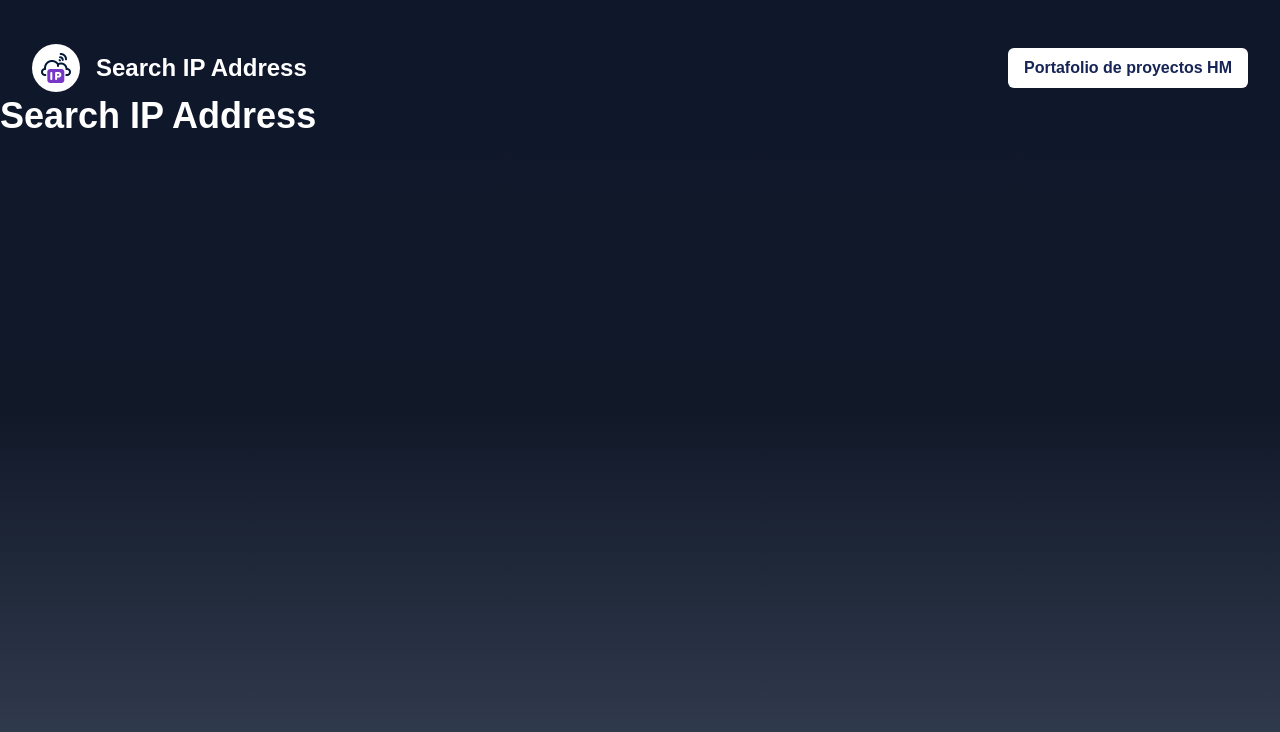
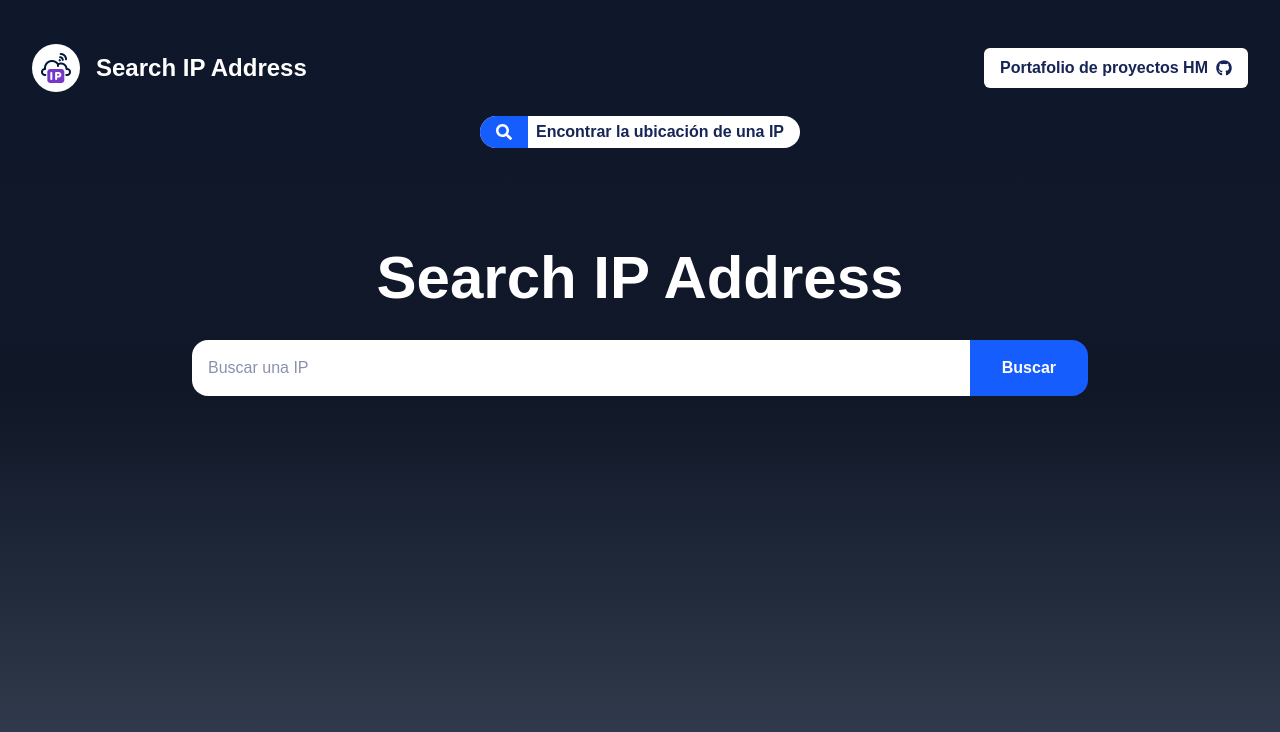
Before and after one commit to EnriqueHM31/api-ip-localization, a React (Vite) app: page / in a window 1280 px wide. Shown: the top 732 px of the page. Built offline with nearby package versions, Linux system fonts and the light colour scheme.

Commit message:
Enhance App layout and NavBar functionality. Updated App component to include a search form with an icon and improved styling. Modified NavBar to link to GitHub portfolio with an icon for better user experience.

```diff
--- a/src/App.tsx
+++ b/src/App.tsx
@@ -1,11 +1,27 @@
 import NavBar from "./components/NavBar"
+import { FaSearch } from "react-icons/fa"
 
 
 function App() {
   return (
-    <div className="w-full min-h-screen bg-linear-to-b from-slate-900 via-gray-900 to-gray-700 flex  pt-10  flex-col">
+    <div className="w-full min-h-screen bg-linear-to-b from-slate-900 via-gray-900 to-gray-700 flex pt-10 flex-col ">
       <NavBar />
-      <h1 className="text-white text-4xl font-bold">Search IP Address</h1>
+      <div className="bg-white text-blue-950 font-bold rounded-2xl flex items-center gap-2 pe-4 max-w-fit mx-auto mt-5">
+        <div className="bg-blue-600 text-white px-4 py-2 rounded-tl-2xl rounded-bl-2xl">
+          <FaSearch />
+        </div>
+        <p>Encontrar la ubicación de una IP</p>
+      </div>
+
+      <section className="flex flex-col items-center justify-center py-5 gap-8">
+
+        <h1 className="text-white text-6xl font-bold mt-20">Search IP Address</h1>
+
+        <form className="flex items-center w-full max-w-4xl">
+          <input type="text" placeholder="Buscar una IP" className="w-full px-4 py-4 rounded-bl-2xl rounded-tl-2xl bg-white text-blue-950" />
+          <button type="submit" className="bg-blue-600 cursor-pointer text-white px-8 py-4 rounded-br-2xl rounded-tr-2xl font-bold">Buscar</button>
+        </form>
+      </section>
     </div>
   )
 }
--- a/src/components/NavBar.tsx
+++ b/src/components/NavBar.tsx
@@ -1,3 +1,4 @@
+import { FaGithub } from "react-icons/fa"
 export default function NavBar() {
     return (
         <nav className="flex justify-between items-center py-1 px-8">
@@ -7,7 +8,10 @@ export default function NavBar() {
                 </picture>
                 <h1 className="text-white text-2xl font-bold">Search IP Address</h1>
             </div>
-            <button className="bg-white text-blue-950 px-4 py-2 rounded-md font-bold">Portafolio de proyectos HM</button>
+            <a href="https://github.com/EnriqueHM31?tab=repositories" target="_blank" className="bg-white text-blue-950 px-4 py-2 rounded-md font-bold flex items-center gap-2 cursor-pointer hover:bg-blue-600 transition-all duration-300 hover:text-white ease-in">
+                <p>Portafolio de proyectos HM</p>
+                <FaGithub />
+            </a>
         </nav>
     )
 }
```
